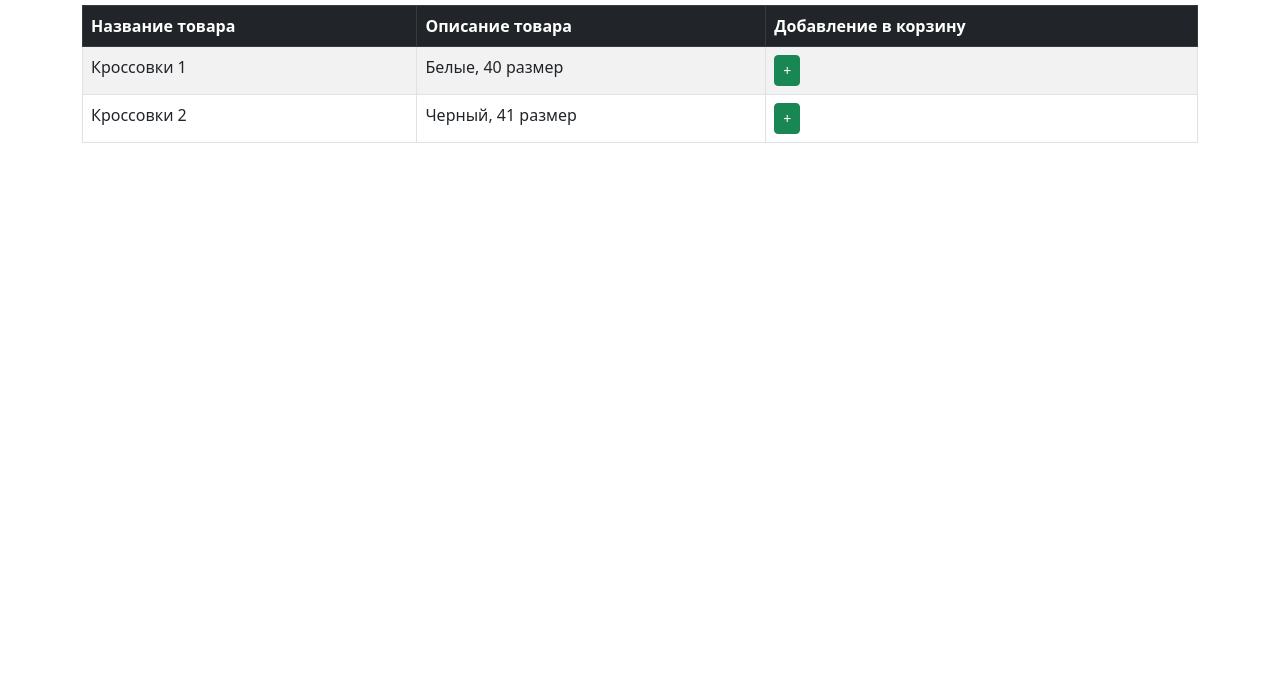
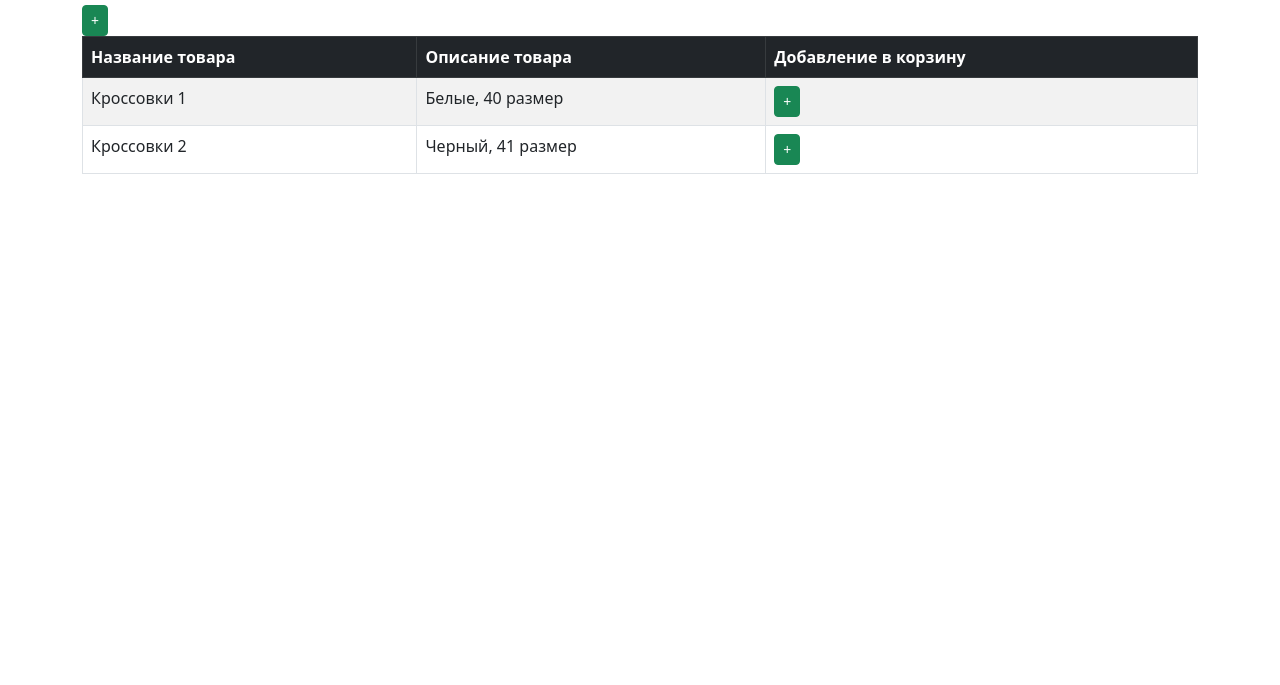
Before and after one commit to progito/test-rep2, a plain HTML site: page index.html in a window 1280 px wide. Shown: the part 115-800 px from the top of the page. Drawn offline with nearby package versions, Linux system fonts and the light colour scheme.

Commit message:
вернул

```diff
--- a/index.html
+++ b/index.html
@@ -33,6 +33,7 @@
                     </td>
                 </tr>
             </tbody>
+            <button class="btn btn-success btn-sm">+</button>
         </table>
     </div>
     <script src="https://cdn.jsdelivr.net/npm/bootstrap@5.3.0/dist/js/bootstrap.bundle.min.js"></script>
```
